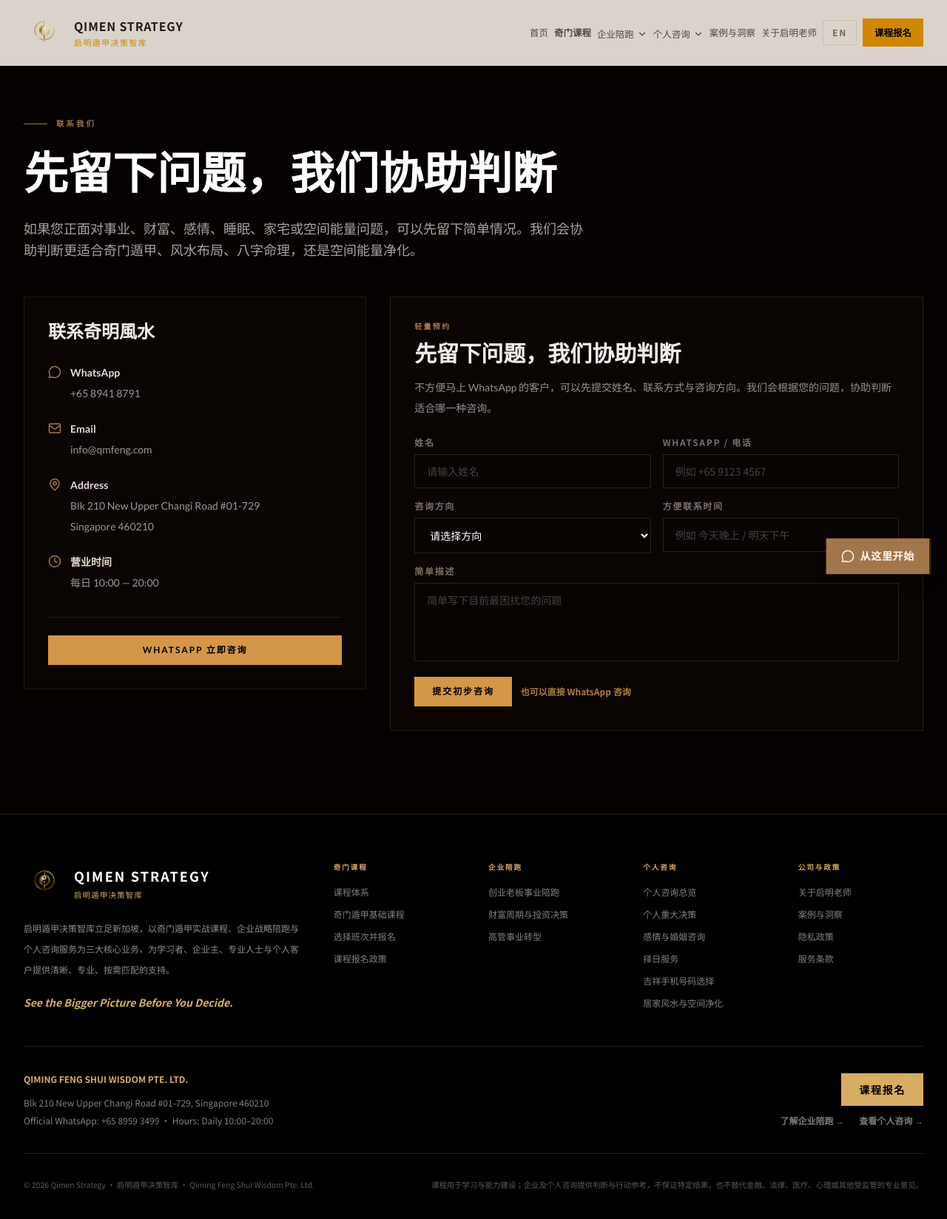
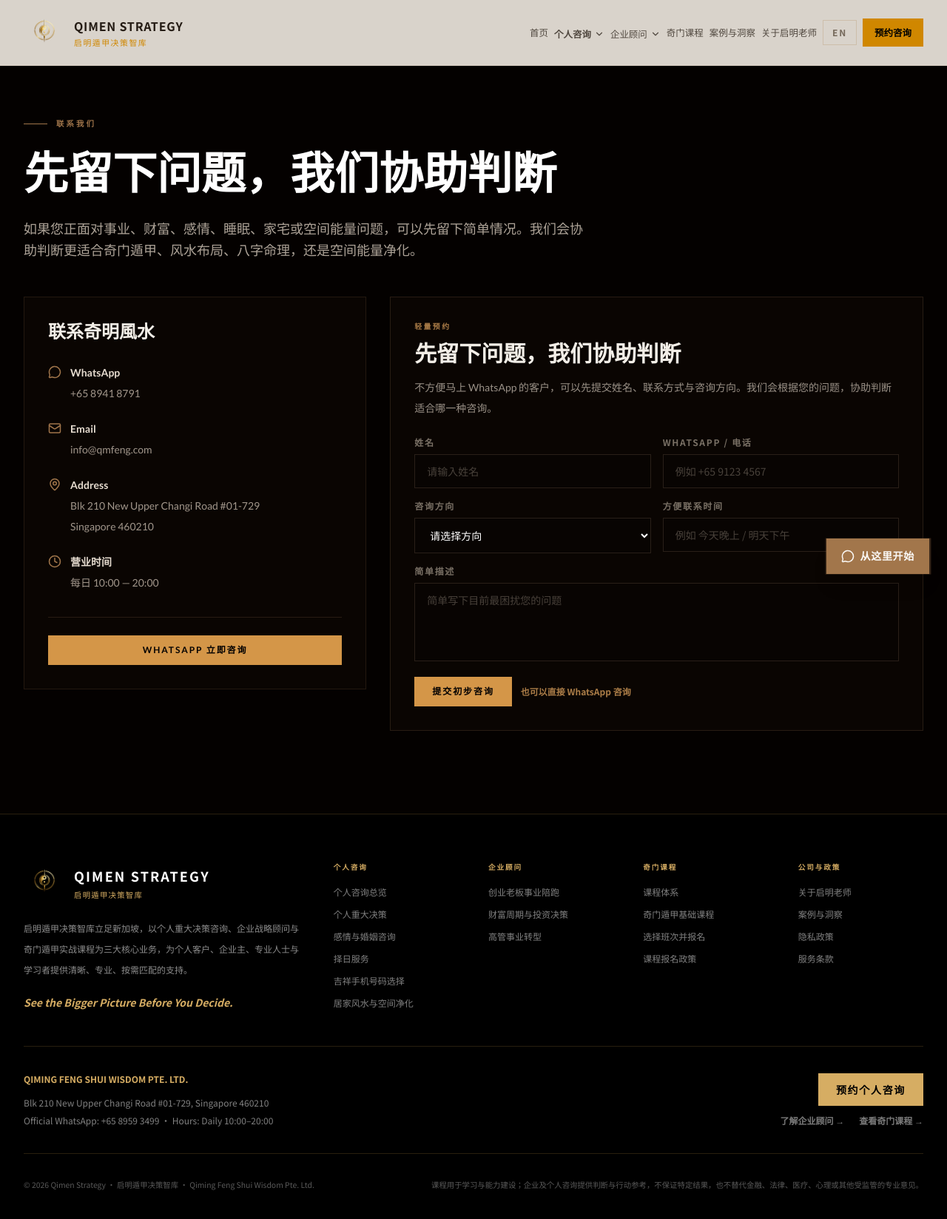
Before and after one commit to BODHIWONG/qmfeng-website, a Next.js app: page /contact in a window 1280 px wide. Shown: the top 1648 px of the page at 74% size. Built offline with nearby package versions, Linux system fonts and the light colour scheme.

Commit message:
Prioritize personal advisory across homepage funnel
Reorder the site funnel to Personal Advisory → Business Advisory → Qi Men Courses across navigation, homepage, footer, CTA and metadata.

```diff
--- a/components/final-cta.tsx
+++ b/components/final-cta.tsx
@@ -22,7 +22,7 @@ export default function FinalCTA() {
             viewport={{ once: true }}
             className="mb-5 text-xs font-bold uppercase tracking-[0.24em] text-[oklch(0.72_0.12_70)]"
           >
-            Qi Men Courses · Business Advisory · Personal Advisory
+            Personal Advisory · Business Advisory · Qi Men Courses
           </motion.p>
           <motion.h2
             initial={{ opacity: 0, y: 28 }}
@@ -40,8 +40,8 @@ export default function FinalCTA() {
             className="mx-auto mt-6 max-w-4xl text-base leading-8 text-white/70 md:text-lg"
           >
             {t(
-              "希望系统学习，可进入奇门课程；正在处理经营瓶颈、投资、人事或转型问题，可申请企业陪跑；面对感情婚姻、个人重大决策、择日、手机号码、居家风水或空间净化需求，可查看个人咨询服务。",
-              "Choose practical Qi Men education for structured learning, business advisory for high-stakes commercial decisions, or personal advisory for relationships, important life decisions, date selection, mobile number selection, residential Feng Shui and space clearing."
+              "面对感情婚姻、事业方向、个人重大决策、择日、手机号码、居家风水或空间净化，可先查看个人咨询；正在处理经营瓶颈、投资、人事或转型问题，可了解企业顾问；希望系统学习奇门遁甲，可进入课程体系。",
+              "Start with personal advisory for relationships, career and important life decisions; business advisory for high-stakes commercial decisions; or practical Qi Men education for structured learning."
             )}
           </motion.p>
           <motion.div
@@ -51,11 +51,11 @@ export default function FinalCTA() {
             className="mt-10 grid gap-4 md:grid-cols-3"
           >
             <Link
-              href="/courses"
+              href="/personal-advisory"
               className="inline-flex items-center justify-center gap-3 border-2 border-[oklch(0.72_0.12_70)] bg-[oklch(0.72_0.12_70)] px-7 py-5 text-sm font-bold uppercase tracking-[0.11em] text-[oklch(0.06_0.02_60)] transition hover:scale-[1.02]"
             >
-              <BookOpen size={20} />
-              {t("奇门课程", "Qi Men Courses")}
+              <UserRound size={20} />
+              {t("个人咨询", "Personal Advisory")}
               <ArrowRight size={18} />
             </Link>
             <Link
@@ -63,14 +63,14 @@ export default function FinalCTA() {
               className="inline-flex items-center justify-center gap-3 border-2 border-[oklch(0.72_0.12_70)] px-7 py-5 text-sm font-bold uppercase tracking-[0.11em] text-[oklch(0.72_0.12_70)] transition hover:bg-[oklch(0.72_0.12_70)] hover:text-[oklch(0.06_0.02_60)]"
             >
               <BriefcaseBusiness size={20} />
-              {t("企业陪跑", "Business Advisory")}
+              {t("企业顾问", "Business Advisory")}
             </Link>
             <Link
-              href="/personal-advisory"
+              href="/courses"
               className="inline-flex items-center justify-center gap-3 border-2 border-[oklch(0.72_0.12_70)] px-7 py-5 text-sm font-bold uppercase tracking-[0.11em] text-[oklch(0.72_0.12_70)] transition hover:bg-[oklch(0.72_0.12_70)] hover:text-[oklch(0.06_0.02_60)]"
             >
-              <UserRound size={20} />
-              {t("个人咨询", "Personal Advisory")}
+              <BookOpen size={20} />
+              {t("奇门课程", "Qi Men Courses")}
             </Link>
           </motion.div>
           <p className="mt-7 text-sm font-semibold text-[oklch(0.72_0.12_70)]">WhatsApp: +65 8959 3499 · Bedok, Singapore</p>
--- a/components/footer.tsx
+++ b/components/footer.tsx
@@ -52,17 +52,17 @@ export default function Footer() {
             </div>
             <p className="max-w-md text-xs leading-7 text-white/55">
               {t(
-                "启明遁甲决策智库立足新加坡，以奇门遁甲实战课程、企业战略陪跑与个人咨询服务为三大核心业务，为学习者、企业主、专业人士与个人客户提供清晰、专业、按需匹配的支持。",
-                "Qimen Strategy is a Singapore-based practice built around three core pillars: practical Qi Men Dun Jia education, business strategic advisory and private personal consultation."
+                "启明遁甲决策智库立足新加坡，以个人重大决策咨询、企业战略顾问与奇门遁甲实战课程为三大核心业务，为个人客户、企业主、专业人士与学习者提供清晰、专业、按需匹配的支持。",
+                "Qimen Strategy is a Singapore-based practice built around three core pillars: personal decision advisory, business strategic advisory and practical Qi Men Dun Jia education."
               )}
             </p>
             <p className="mt-5 text-sm font-semibold italic text-[#d6ad63]">See the Bigger Picture Before You Decide.</p>
           </div>
 
           <div>
-            <p className="mb-4 text-[0.6rem] font-bold uppercase tracking-[0.2em] text-[#d6ad63]">{t("奇门课程", "Qi Men Courses")}</p>
+            <p className="mb-4 text-[0.6rem] font-bold uppercase tracking-[0.2em] text-[#d6ad63]">{t("个人咨询", "Personal Advisory")}</p>
             <div className="space-y-2.5">
-              {academyLinks.map((link) => (
+              {personalLinks.map((link) => (
                 <Link key={link.href} href={link.href} className="block text-xs leading-5 text-white/50 transition-colors hover:text-[#d6ad63]">
                   {t(link.zh, link.en)}
                 </Link>
@@ -71,7 +71,7 @@ export default function Footer() {
           </div>
 
           <div>
-            <p className="mb-4 text-[0.6rem] font-bold uppercase tracking-[0.2em] text-[#d6ad63]">{t("企业陪跑", "Business Advisory")}</p>
+            <p className="mb-4 text-[0.6rem] font-bold uppercase tracking-[0.2em] text-[#d6ad63]">{t("企业顾问", "Business Advisory")}</p>
             <div className="space-y-2.5">
               {businessLinks.map((link) => (
                 <Link key={link.href} href={link.href} className="block text-xs leading-5 text-white/50 transition-colors hover:text-[#d6ad63]">
@@ -82,9 +82,9 @@ export default function Footer() {
           </div>
 
           <div>
-            <p className="mb-4 text-[0.6rem] font-bold uppercase tracking-[0.2em] text-[#d6ad63]">{t("个人咨询", "Personal Advisory")}</p>
+            <p className="mb-4 text-[0.6rem] font-bold uppercase tracking-[0.2em] text-[#d6ad63]">{t("奇门课程", "Qi Men Courses")}</p>
             <div className="space-y-2.5">
-              {personalLinks.map((link) => (
+              {academyLinks.map((link) => (
                 <Link key={link.href} href={link.href} className="block text-xs leading-5 text-white/50 transition-colors hover:text-[#d6ad63]">
                   {t(link.zh, link.en)}
                 </Link>
@@ -111,15 +111,15 @@ export default function Footer() {
             <p>Official WhatsApp: +65 8959 3499 · Hours: Daily 10:00–20:00</p>
           </div>
           <div className="flex flex-col gap-3 md:items-end">
-            <Link href={COURSE_REGISTRATION_LINK} className="inline-flex justify-center bg-[#d6ad63] px-6 py-3 text-sm font-bold uppercase tracking-[0.12em] text-black hover:bg-[#f4dfb0]">
-              {t("课程报名", "Register for a Course")}
+            <Link href="/personal-advisory" className="inline-flex justify-center bg-[#d6ad63] px-6 py-3 text-sm font-bold uppercase tracking-[0.12em] text-black hover:bg-[#f4dfb0]">
+              {t("预约个人咨询", "Book Personal Consultation")}
             </Link>
             <div className="flex flex-wrap gap-x-5 gap-y-2 text-xs font-semibold">
               <Link href="/enterprise-strategic-advisory" className="text-white/48 transition hover:text-[#d6ad63]">
-                {t("了解企业陪跑 →", "Business Advisory →")}
+                {t("了解企业顾问 →", "Business Advisory →")}
               </Link>
-              <Link href="/personal-advisory" className="text-white/48 transition hover:text-[#d6ad63]">
-                {t("查看个人咨询 →", "Personal Advisory →")}
+              <Link href="/courses" className="text-white/48 transition hover:text-[#d6ad63]">
+                {t("查看奇门课程 →", "Qi Men Courses →")}
               </Link>
             </div>
           </div>
--- a/components/navbar.tsx
+++ b/components/navbar.tsx
@@ -6,6 +6,7 @@ import Link from "next/link";
 import { useLanguage } from "@/contexts/language-context";
 
 const LOGO_URL = "/logo-qimen-strategy.jpg";
+const CONSULTATION_LINK = "/personal-advisory";
 const COURSE_REGISTRATION_LINK = "/course-registration?course=qimen-foundation&batch=2026-09-19";
 
 const businessLinks = [
@@ -130,13 +131,24 @@ export default function Navbar() {
             {lang === "zh" ? "首页" : "Home"}
           </Link>
 
-          <Link href="/courses" className={`text-[0.78rem] font-semibold transition-colors ${navTextClass}`}>
-            {lang === "zh" ? "奇门课程" : "Qi Men Courses"}
-          </Link>
+          <div className="group relative py-3">
+            <button type="button" className={`inline-flex items-center gap-1 text-[0.78rem] font-semibold transition-colors ${navTextClass}`}>
+              {lang === "zh" ? "个人咨询" : "Personal Advisory"}
+              <ChevronDown size={14} />
+            </button>
+            <div className="invisible absolute left-1/2 top-full w-[410px] -translate-x-1/2 border border-[#d6ad63]/30 bg-black/98 p-3 opacity-0 shadow-2xl transition-all duration-200 group-hover:visible group-hover:opacity-100">
+              {personalLinks.map((link) => (
+                <Link key={link.href} href={link.href} className="block border-b border-white/8 px-4 py-3 last:border-b-0 hover:bg-[#d6ad63]/10">
+                  <p className="text-sm font-semibold text-[#f4dfb0]">{lang === "zh" ? link.zh : link.en}</p>
+                  <p className="mt-1 text-xs leading-5 text-white/48">{lang === "zh" ? link.descZh : link.descEn}</p>
+                </Link>
+              ))}
+            </div>
+          </div>
 
           <div className="group relative py-3">
             <button type="button" className={`inline-flex items-center gap-1 text-[0.78rem] transition-colors ${navTextClass}`}>
-              {lang === "zh" ? "企业陪跑" : "Business Advisory"}
+              {lang === "zh" ? "企业顾问" : "Business Advisory"}
               <ChevronDown size={14} />
             </button>
             <div className="invisible absolute left-1/2 top-full w-[390px] -translate-x-1/2 border border-[#d6ad63]/30 bg-black/98 p-3 opacity-0 shadow-2xl transition-all duration-200 group-hover:visible group-hover:opacity-100">
@@ -149,20 +161,9 @@ export default function Navbar() {
             </div>
           </div>
 
-          <div className="group relative py-3">
-            <button type="button" className={`inline-flex items-center gap-1 text-[0.78rem] transition-colors ${navTextClass}`}>
-              {lang === "zh" ? "个人咨询" : "Personal Advisory"}
-              <ChevronDown size={14} />
-            </button>
-            <div className="invisible absolute left-1/2 top-full w-[410px] -translate-x-1/2 border border-[#d6ad63]/30 bg-black/98 p-3 opacity-0 shadow-2xl transition-all duration-200 group-hover:visible group-hover:opacity-100">
-              {personalLinks.map((link) => (
-                <Link key={link.href} href={link.href} className="block border-b border-white/8 px-4 py-3 last:border-b-0 hover:bg-[#d6ad63]/10">
-                  <p className="text-sm font-semibold text-[#f4dfb0]">{lang === "zh" ? link.zh : link.en}</p>
-                  <p className="mt-1 text-xs leading-5 text-white/48">{lang === "zh" ? link.descZh : link.descEn}</p>
-                </Link>
-              ))}
-            </div>
-          </div>
+          <Link href="/courses" className={`text-[0.78rem] transition-colors ${navTextClass}`}>
+            {lang === "zh" ? "奇门课程" : "Qi Men Courses"}
+          </Link>
 
           {primaryLinks.map((link) => (
             <Link key={link.href} href={link.href} className={`text-[0.78rem] transition-colors ${navTextClass}`}>
@@ -183,8 +184,8 @@ export default function Navbar() {
             {lang === "zh" ? "EN" : "中文"}
           </button>
 
-          <Link href={COURSE_REGISTRATION_LINK} className="bg-yellow-600 px-4 py-2.5 text-[0.78rem] font-semibold text-black transition-all hover:bg-yellow-500">
-            {lang === "zh" ? "课程报名" : "Register"}
+          <Link href={CONSULTATION_LINK} className="bg-yellow-600 px-4 py-2.5 text-[0.78rem] font-semibold text-black transition-all hover:bg-yellow-500">
+            {lang === "zh" ? "预约咨询" : "Book Consultation"}
           </Link>
         </div>
 
@@ -210,22 +211,6 @@ export default function Navbar() {
           <Link href="/" className="block border-b border-white/10 py-4 text-white/85" onClick={() => setIsOpen(false)}>
             {lang === "zh" ? "首页" : "Home"}
           </Link>
-          <Link href="/courses" className="block border-b border-white/10 py-4 font-semibold text-[#f4dfb0]" onClick={() => setIsOpen(false)}>
-            {lang === "zh" ? "奇门课程" : "Qi Men Courses"}
-          </Link>
-          <Link href={COURSE_REGISTRATION_LINK} className="block border-b border-white/10 py-4 text-[#d6ad63]" onClick={() => setIsOpen(false)}>
-            {lang === "zh" ? "选择班次并报名" : "Select Batch & Register"}
-          </Link>
-
-          <p className="pt-5 text-[0.65rem] font-bold uppercase tracking-[0.2em] text-[#d6ad63]">
-            {lang === "zh" ? "企业陪跑" : "Business Advisory"}
-          </p>
-          {businessLinks.map((link) => (
-            <Link key={link.href} href={link.href} className="block border-b border-white/8 py-3" onClick={() => setIsOpen(false)}>
-              <p className="text-sm font-semibold text-white/85">{lang === "zh" ? link.zh : link.en}</p>
-              <p className="mt-1 text-xs text-white/45">{lang === "zh" ? link.descZh : link.descEn}</p>
-            </Link>
-          ))}
 
           <p className="pt-5 text-[0.65rem] font-bold uppercase tracking-[0.2em] text-[#d6ad63]">
             {lang === "zh" ? "个人咨询" : "Personal Advisory"}
@@ -237,13 +222,30 @@ export default function Navbar() {
             </Link>
           ))}
 
+          <p className="pt-5 text-[0.65rem] font-bold uppercase tracking-[0.2em] text-[#d6ad63]">
+            {lang === "zh" ? "企业顾问" : "Business Advisory"}
+          </p>
+          {businessLinks.map((link) => (
+            <Link key={link.href} href={link.href} className="block border-b border-white/8 py-3" onClick={() => setIsOpen(false)}>
+              <p className="text-sm font-semibold text-white/85">{lang === "zh" ? link.zh : link.en}</p>
+              <p className="mt-1 text-xs text-white/45">{lang === "zh" ? link.descZh : link.descEn}</p>
+            </Link>
+          ))}
+
+          <Link href="/courses" className="block border-b border-white/10 py-4 font-semibold text-[#f4dfb0]" onClick={() => setIsOpen(false)}>
+            {lang === "zh" ? "奇门课程" : "Qi Men Courses"}
+          </Link>
+          <Link href={COURSE_REGISTRATION_LINK} className="block border-b border-white/10 py-4 text-[#d6ad63]" onClick={() => setIsOpen(false)}>
+            {lang === "zh" ? "选择班次并报名" : "Select Batch & Register"}
+          </Link>
+
           {primaryLinks.map((link) => (
             <Link key={link.href} href={link.href} className="block border-b border-white/8 py-4 text-white/82" onClick={() => setIsOpen(false)}>
               {lang === "zh" ? link.zh : link.en}
             </Link>
           ))}
-          <Link href={COURSE_REGISTRATION_LINK} className="mt-5 block bg-[#d6ad63] px-5 py-3 text-center font-semibold text-black" onClick={() => setIsOpen(false)}>
-            {lang === "zh" ? "课程报名" : "Register for a Course"}
+          <Link href={CONSULTATION_LINK} className="mt-5 block bg-[#d6ad63] px-5 py-3 text-center font-semibold text-black" onClick={() => setIsOpen(false)}>
+            {lang === "zh" ? "预约咨询" : "Book Consultation"}
           </Link>
         </div>
       )}
--- a/components/service-cards.tsx
+++ b/components/service-cards.tsx
@@ -27,6 +27,40 @@ type Pillar = {
 const pillars: Pillar[] = [
   {
     number: "01",
+    icon: UserRound,
+    eyebrowZh: "感情 · 事业 · 人生关键选择",
+    eyebrowEn: "Relationship, Career & Life Decisions",
+    titleZh: "个人重大决策咨询",
+    titleEn: "Personal Decision Advisory",
+    bodyZh:
+      "面向正在经历感情关系、事业方向或人生关键选择的个人客户，帮助梳理局势、时机、风险与下一步，让决定建立在更清晰的判断上。",
+    bodyEn:
+      "Private advisory for relationship, career and major life decisions, helping clients examine the situation, timing, risks and practical next steps before deciding.",
+    featuresZh: ["感情与婚姻关系", "事业、工作与方向选择", "人生重大决策与行动时机"],
+    featuresEn: ["Relationship & Marriage Decisions", "Career, Work & Direction", "Major Life Decisions & Timing"],
+    href: "/personal-advisory",
+    ctaZh: "查看个人决策咨询",
+    ctaEn: "Explore Personal Decision Advisory",
+  },
+  {
+    number: "02",
+    icon: BriefcaseBusiness,
+    eyebrowZh: "企业主与关键经营决策",
+    eyebrowEn: "Founder & Business Decision Advisory",
+    titleZh: "企业战略顾问",
+    titleEn: "Business Strategic Advisory",
+    bodyZh:
+      "面向创业老板、企业主与高管，聚焦经营瓶颈、战略重点、合作人事与重大经营选择，并通过阶段复盘持续校准方向。",
+    bodyEn:
+      "Strategic advisory for founders, business owners and executives navigating business bottlenecks, priorities, partnerships, people issues and major operating decisions.",
+    featuresZh: ["经营瓶颈与战略重点", "投资、合作与人事判断", "90天试行与长期陪跑"],
+    featuresEn: ["Bottlenecks & Strategic Priorities", "Investment, People & Partnership", "90-Day & Ongoing Advisory"],
+    href: "/enterprise-strategic-advisory",
+    ctaZh: "了解企业顾问",
+    ctaEn: "Explore Business Advisory",
+  },
+  {
+    number: "03",
     icon: BookOpen,
     eyebrowZh: "奇门遁甲实战教学",
     eyebrowEn: "Practical Qi Men Education",
@@ -44,40 +78,6 @@ const pillars: Pillar[] = [
     secondaryHref: "/course-registration?course=qimen-foundation&batch=2026-09-19",
     secondaryCtaZh: "选择班次并报名",
     secondaryCtaEn: "Select Batch & Register",
-  },
-  {
-    number: "02",
-    icon: BriefcaseBusiness,
-    eyebrowZh: "企业主与关键经营决策",
-    eyebrowEn: "Founder & Business Decision Advisory",
-    titleZh: "企业战略陪跑",
-    titleEn: "Business Strategic Advisory",
-    bodyZh:
-      "面向创业老板、企业主与高管，聚焦经营瓶颈、战略重点、合作人事与重大经营选择，并通过阶段复盘持续校准方向。",
-    bodyEn:
-      "Strategic advisory for founders, business owners and executives navigating business bottlenecks, priorities, partnerships, people issues and major operating decisions.",
-    featuresZh: ["经营瓶颈与战略重点", "投资、合作与人事判断", "90天试行与长期陪跑"],
-    featuresEn: ["Bottlenecks & Strategic Priorities", "Investment, People & Partnership", "90-Day & Ongoing Advisory"],
-    href: "/enterprise-strategic-advisory",
-    ctaZh: "了解企业陪跑",
-    ctaEn: "Explore Business Advisory",
-  },
-  {
-    number: "03",
-    icon: UserRound,
-    eyebrowZh: "感情 · 事业 · 人生关键选择",
-    eyebrowEn: "Relationship, Career & Life Decisions",
-    titleZh: "个人重大决策咨询",
-    titleEn: "Personal Decision Advisory",
-    bodyZh:
-      "面向正在经历感情关系、事业方向或人生关键选择的个人客户，帮助梳理局势、时机、风险与下一步，让决定建立在更清晰的判断上。",
-    bodyEn:
-      "Private advisory for relationship, career and major life decisions, helping clients examine the situation, timing, risks and practical next steps before deciding.",
-    featuresZh: ["感情与婚姻关系", "事业、工作与方向选择", "人生重大决策与行动时机"],
-    featuresEn: ["Relationship & Marriage Decisions", "Career, Work & Direction", "Major Life Decisions & Timing"],
-    href: "/personal-advisory",
-    ctaZh: "查看个人决策咨询",
-    ctaEn: "Explore Personal Decision Advisory",
   },
 ];
 
@@ -101,8 +101,8 @@ export default function ServiceCards() {
             style={{ fontFamily: "var(--font-cormorant), var(--font-noto-serif), serif", color: "oklch(0.15 0.02 60)" }}
           >
             {t(
-              "奇门课程、企业战略陪跑与个人重大决策咨询",
-              "Qi Men Education, Business Strategic Advisory and Personal Decision Advisory"
+              "个人重大决策咨询、企业战略顾问与奇门课程",
+              "Personal Decision Advisory, Business Strategic Advisory and Qi Men Education"
             )}
           </h2>
           <p className="text-sm leading-7 text-[oklch(0.42_0.02_60)] md:text-base">
@@ -178,8 +178,8 @@ export default function ServiceCards() {
 
         <div className="mt-10 border-l-2 border-[#d6ad63] bg-white px-6 py-5 text-sm leading-7 text-[oklch(0.38_0.02_60)] shadow-sm">
           {t(
-            "不确定适合哪一条路径？说明你目前最需要解决的问题，我们会协助你匹配课程、企业顾问或个人重大决策咨询。八字、风水、择日等专项服务可在个人咨询页面进一步了解。",
-            "Not sure which pathway fits? Tell us the main issue you need to address and we will help match you with the appropriate course, business advisory or personal decision consultation. Bazi, Feng Shui, date selection and other specialist services remain available within Personal Advisory."
+            "不确定适合哪一条路径？说明你目前最需要解决的问题，我们会协助你匹配个人重大决策咨询、企业顾问或奇门课程。八字、风水、择日等专项服务可在个人咨询页面进一步了解。",
+            "Not sure which pathway fits? Tell us the main issue you need to address and we will help match you with personal decision advisory, business advisory or a Qi Men course. Bazi, Feng Shui, date selection and other specialist services remain available within Personal Advisory."
           )}
         </div>
       </div>
```
Also changed, not shown: app/layout.tsx (+7 -7 lines), components/hero-simple.tsx (+13 -12 lines).
